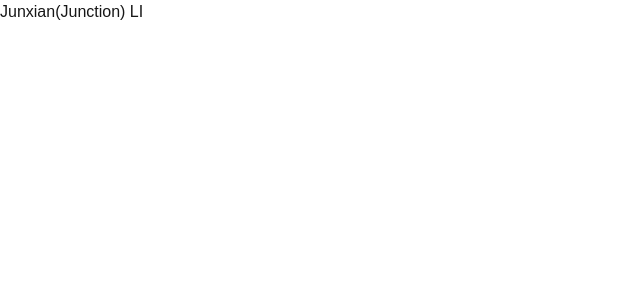
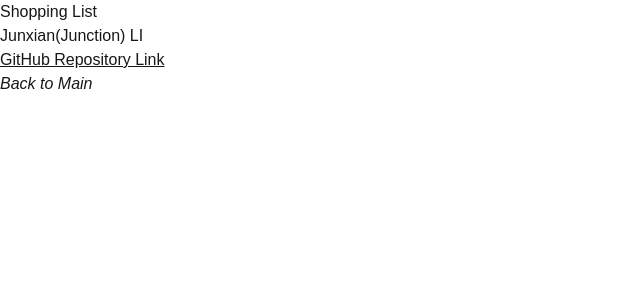
Before and after one commit to JunctionLI/cprg306-assignments, a Next.js app: page /week-2 in a window 1280 px wide. Shown: the top 300 px of the page, without its empty margins (0-640 px from the left). Built offline with nearby package versions, Linux system fonts and the light colour scheme.

Commit message:
develop main page
I added title for this project and list for each week assignment

```diff
--- a/app/page.js
+++ b/app/page.js
@@ -1,7 +1,13 @@
+import Link from "next/link";
+
 
 export default function Home() {
   return (
-   <main>
+   <main className="p-8 text-center">
+    <h1 className=" text-4xl font-bold my-8">CPRG 306: Web Development 2 - Assignments</h1>
+    <ul>
+      <li className="hover:text-green-400 hover:underline"><Link className="text-xl underline " href="/week-2">Week 2 Assignment</Link></li>
+    </ul>
 
    </main>
   );
--- a/app/week-2/page.js
+++ b/app/week-2/page.js
@@ -1,10 +1,12 @@
 import StudentInfo from "./student-info";
+import Link from "next/link";
 
-
-export default function Week2Page(){
-    return(
-        <main>
-            <StudentInfo />
-        </main>
+export default function Page() {
+    return (
+      <main>
+        <h1>Shopping List</h1>
+        <StudentInfo/>
+        <Link href="./" className="italic hover:underline hover:text-green-400">Back to Main</Link>
+      </main>
     );
-}
+  }
--- a/app/week-2/student-info.js
+++ b/app/week-2/student-info.js
@@ -5,7 +5,7 @@ export default function StudentInfo(){
     return(
         <div>
             <p>Junxian(Junction) LI</p>
-            <Link className="underline" href="https://github.com/JunctionLI/cprg306-assignments"></Link>
+            <Link className="underline hover:text-green-400" href="https://github.com/JunctionLI/cprg306-assignments">GitHub Repository Link</Link>
         </div>
     );
 }
```
